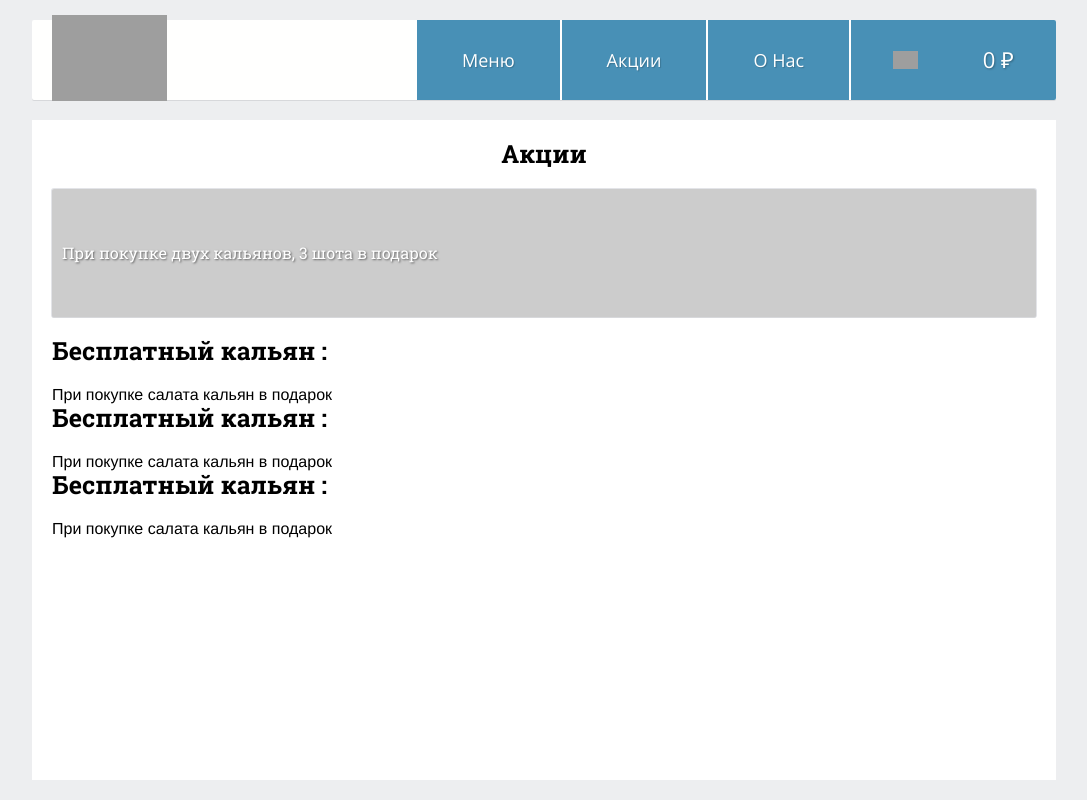
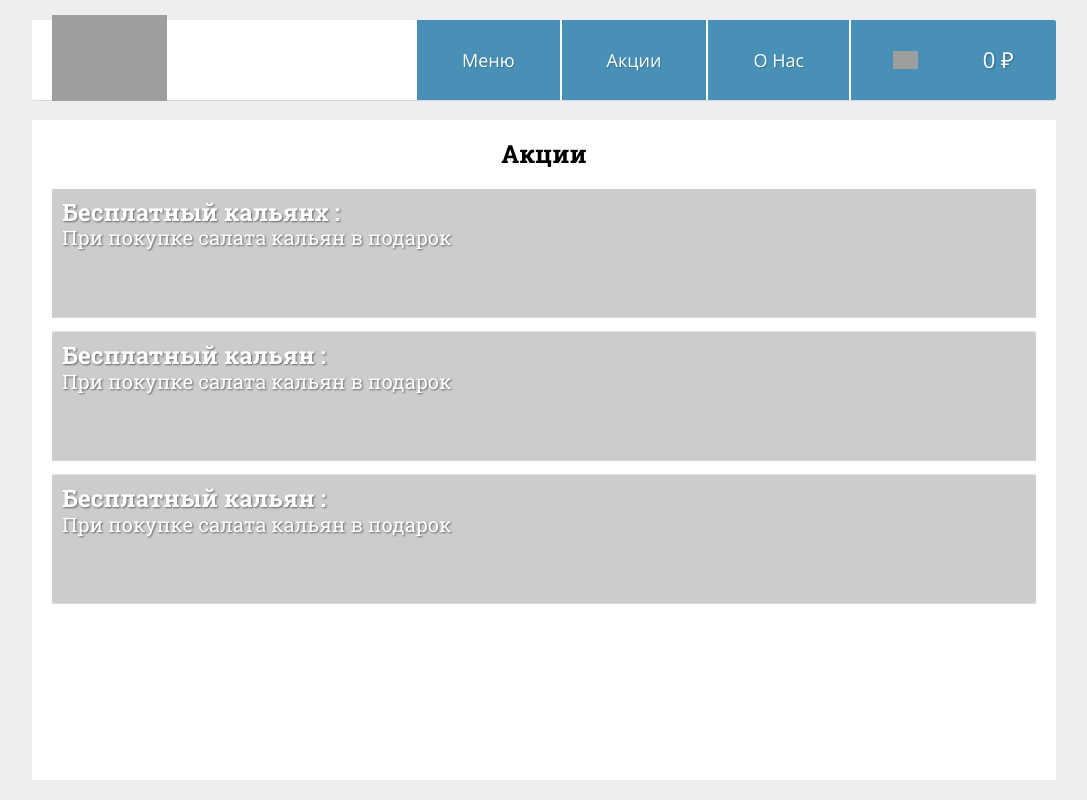
Before and after one commit to vanilla-ice/mao-bar-vue, a Vue app: page /promo in a window 1280 px wide. Shown: the whole page, without its empty margins (96-1183 px from the left). Built offline with nearby package versions, Linux system fonts and the light colour scheme; grey boxes are pictures that could not be loaded.

Commit message:
promo items

```diff
--- a/src/pages/Promo.vue
+++ b/src/pages/Promo.vue
@@ -5,8 +5,6 @@
     .wrapper
       .title
         | Акции
-      .promo-item При покупке двух кальянов, 3 шота в подарок
-
       .text
         .item(v-for="(item, index) in promos", :key="index")
           .title
@@ -34,11 +32,13 @@ export default {
 
 <!-- Add "scoped" attribute to limit CSS to this component only -->
 <style scoped lang="scss" rel="stylesheet/scss">
+
 .wrapper {
   background: #fff;
   height: calc(100vh - 140px);
   margin-top: 20px;
   padding: 20px;
+  overflow-y: auto;
 }
 
 .title {
@@ -48,13 +48,14 @@ export default {
   padding-bottom: 20px;
 }
 
-.promo-item {
+.item {
     display: flex;
-  flex-flow: row nowrap;
+    flex-flow: column nowrap;
     justify-content: flex-start;
-  align-items: center;
+    align-items: flex-start;
     font-family: 'Roboto Slab';
     color: #fff;
+    background-images: url('../assets/promo-image.jpg');
     text-decoration: none;
     margin-right: 3%;
     margin-bottom: 1.2vw;
@@ -66,12 +67,25 @@ export default {
     box-shadow: 0 0 0 200px rgba(0, 0, 0, 0.2) inset, 0 1px 0 0 #d7d8db, 0 0 0 1px #e3e4e8;
     text-shadow: 1px 1px 2px rgba(0,0,0,0.5);
     padding: 10px 10px;
+
+      .title {
+        font-family: 'Roboto Slab';
+        font-size: 24px;
+        font-wight: 300;
+        padding: 0;
       }
+
+      .description {
+        font-family: 'Roboto Slab';
+        font-size: 20px;
+      }
+}
+
+
 
 .text {
   text-align: left;
   font-size: 16px;
-  margin-top: 20px;
   max-height: calc(100vh - 185px);
   overflow-y: auto;
 }
--- a/static/products.json
+++ b/static/products.json
@@ -302,7 +302,7 @@
 
   "promo": [
     {
-      "name": "Бесплатный кальян",
+      "name": "Бесплатный кальянx",
       "description": "При покупке салата кальян в подарок"
     },
     {
```
Also changed, not shown: src/assets/promo-image.jpg (added). Lines whose indentation alone changed are shown as unchanged.
